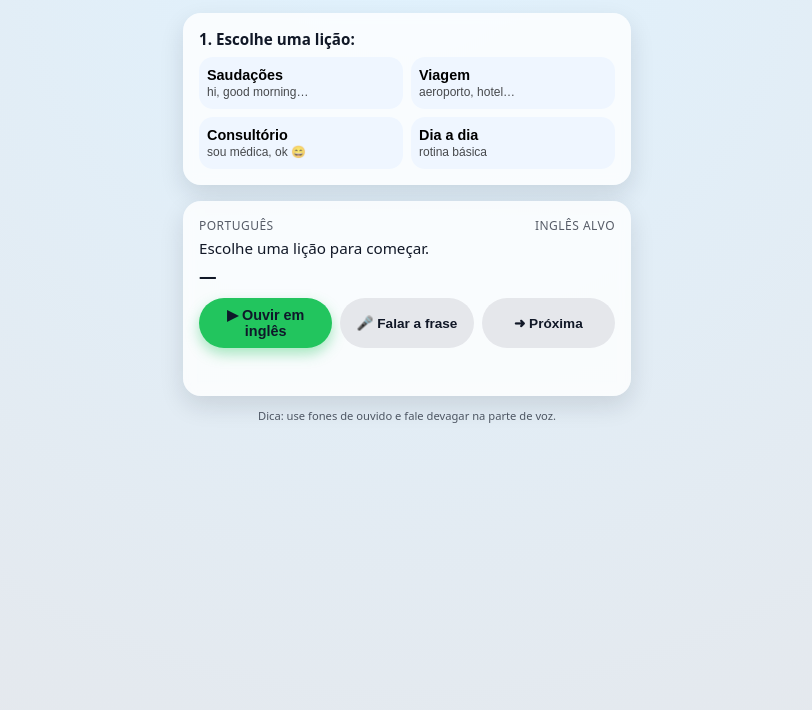
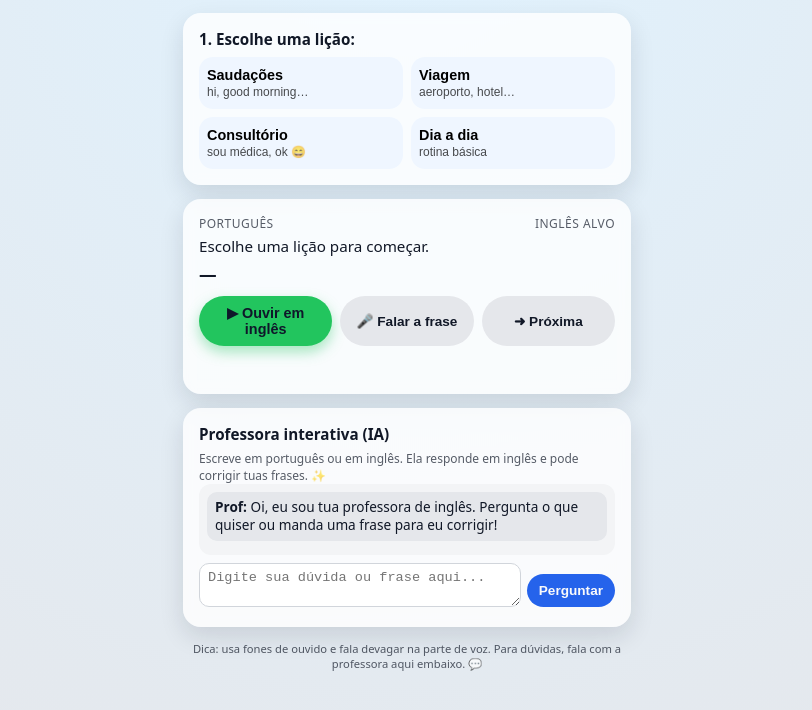
Before and after one commit to jxcunha/APP-Ingles-, a plain HTML site: page index.html in a window 1280 px wide. Shown: the part 72-782 px from the top of the page, without its empty margins (233-1045 px from the left). Drawn offline with Linux system fonts and the light colour scheme.

Commit message:
Update index.html

```diff
--- a/index.html
+++ b/index.html
@@ -5,12 +5,14 @@
   <meta name="viewport" content="width=device-width, initial-scale=1.0" />
   <title>APP Inglês – Versão Duolingo</title>
   <link rel="manifest" href="manifest.json" />
+
   <style>
     :root {
       font-family: system-ui, -apple-system, BlinkMacSystemFont, "Segoe UI", sans-serif;
       color-scheme: light dark;
     }
     * { box-sizing: border-box; margin: 0; padding: 0; }
+
     body {
       min-height: 100vh;
       display: flex;
@@ -18,11 +20,13 @@
       background: radial-gradient(circle at top, #e0f2fe, #e5e7eb);
       color: #111827;
     }
+
     .app {
       width: 100%;
       max-width: 480px;
       padding: 16px;
     }
+
     header {
       display: flex;
       align-items: center;
@@ -37,16 +41,17 @@
       font-size: 0.8rem;
       opacity: 0.7;
     }
+
     .card {
       background: #ffffffcc;
       border-radius: 18px;
       padding: 16px;
       box-shadow: 0 10px 25px rgba(15, 23, 42, 0.12);
       backdrop-filter: blur(6px);
+      margin-bottom: 14px;
     }
-    .lessons {
-      margin-bottom: 16px;
-    }
+
+    /* ==== LIÇÕES (parte Duolingo) ==== */
     .lessons-title {
       font-size: 0.95rem;
       font-weight: 600;
@@ -84,9 +89,8 @@
       transform: translateY(1px);
       box-shadow: none;
     }
-    .trainer {
-      margin-bottom: 12px;
-    }
+
+    /* ==== TREINO DE FRASE COM VOZ ==== */
     .labels {
       display: flex;
       justify-content: space-between;
@@ -105,6 +109,7 @@
       font-weight: 700;
       margin-bottom: 10px;
     }
+
     .controls {
       display: flex;
       gap: 8px;
@@ -163,12 +168,82 @@
       opacity: 0.8;
       margin-top: 4px;
     }
+
+    /* ==== PROFESSORA INTERATIVA (IA) ==== */
+    .teacher-title {
+      font-size: 0.95rem;
+      font-weight: 600;
+      margin-bottom: 6px;
+    }
+    .chat-messages {
+      border-radius: 12px;
+      background: #f3f4f6;
+      max-height: 220px;
+      overflow-y: auto;
+      padding: 8px;
+      margin-bottom: 8px;
+      font-size: 0.85rem;
+    }
+    .msg {
+      padding: 6px 8px;
+      border-radius: 10px;
+      margin-bottom: 6px;
+      line-height: 1.35;
+    }
+    .msg-user {
+      background: #dbeafe;
+      align-self: flex-end;
+    }
+    .msg-ai {
+      background: #e5e7eb;
+    }
+    .msg strong {
+      font-weight: 600;
+    }
+    .chat-input-row {
+      display: flex;
+      gap: 6px;
+      align-items: flex-end;
+      margin-bottom: 4px;
+    }
+    #chat-input {
+      flex: 1;
+      resize: vertical;
+      min-height: 40px;
+      max-height: 80px;
+      padding: 6px 8px;
+      border-radius: 10px;
+      border: 1px solid #d1d5db;
+      font-size: 0.85rem;
+    }
+    #chat-send {
+      border: none;
+      border-radius: 999px;
+      padding: 9px 12px;
+      font-size: 0.85rem;
+      font-weight: 600;
+      cursor: pointer;
+      background: #2563eb;
+      color: #f9fafb;
+      white-space: nowrap;
+    }
+    #chat-status {
+      font-size: 0.75rem;
+      opacity: 0.8;
+    }
+    .chat-tip {
+      font-size: 0.75rem;
+      opacity: 0.7;
+      margin-top: 4px;
+    }
+
     footer {
-      margin-top: 10px;
+      margin-top: 6px;
       font-size: 0.7rem;
       text-align: center;
       opacity: 0.7;
     }
+
     @media (prefers-color-scheme: dark) {
       body {
         background: radial-gradient(circle at top, #0f172a, #020617);
@@ -189,9 +264,25 @@
         background: #111827;
         color: #e5e7eb;
       }
+      .chat-messages {
+        background: #020617;
+      }
+      .msg-user {
+        background: #1d4ed8;
+        color: #e5e7eb;
+      }
+      .msg-ai {
+        background: #111827;
+      }
+      #chat-input {
+        background: #020617;
+        border-color: #374151;
+        color: #e5e7eb;
+      }
     }
   </style>
 </head>
+
 <body>
   <div class="app">
     <header>
@@ -201,7 +292,8 @@
       </div>
     </header>
 
-    <section class="lessons card">
+    <!-- 1. LIÇÕES -->
+    <section class="card">
       <div class="lessons-title">1. Escolhe uma lição:</div>
       <div class="lesson-grid" id="lesson-buttons">
         <button class="lesson-btn" data-lesson="greetings">
@@ -223,7 +315,8 @@
       </div>
     </section>
 
-    <section class="trainer card">
+    <!-- 2. TREINO COM VOZ -->
+    <section class="card">
       <div class="labels">
         <span>Português</span>
         <span>Inglês alvo</span>
@@ -247,17 +340,39 @@
       <p id="status"></p>
     </section>
 
+    <!-- 3. PROFESSORA INTERATIVA (IA) -->
+    <section class="card">
+      <div class="teacher-title">Professora interativa (IA)</div>
+      <p class="chat-tip">
+        Escreve em português ou em inglês. Ela responde em inglês e pode corrigir tuas frases. ✨
+      </p>
+
+      <div id="chat-messages" class="chat-messages">
+        <div class="msg msg-ai">
+          <strong>Prof:</strong> Oi, eu sou tua professora de inglês. Pergunta o que quiser ou manda uma frase para eu corrigir!
+        </div>
+      </div>
+
+      <div class="chat-input-row">
+        <textarea id="chat-input" placeholder="Digite sua dúvida ou frase aqui..."></textarea>
+        <button id="chat-send" type="button">Perguntar</button>
+      </div>
+      <div id="chat-status"></div>
+    </section>
+
     <footer>
-      Dica: use fones de ouvido e fale devagar na parte de voz.
+      Dica: usa fones de ouvido e fala devagar na parte de voz. Para dúvidas, fala com a professora aqui embaixo. 💬
     </footer>
   </div>
 
   <script src="script.js"></script>
   <script>
     if ("serviceWorker" in navigator) {
-      navigator.serviceWorker.register("sw.js").catch(function (err) {
-        console.warn("Service worker não registrado:", err);
-      });
+      navigator.serviceWorker
+        .register("sw.js")
+        .catch(function (err) {
+          console.warn("Service worker não registrado:", err);
+        });
     }
   </script>
 </body>
```
